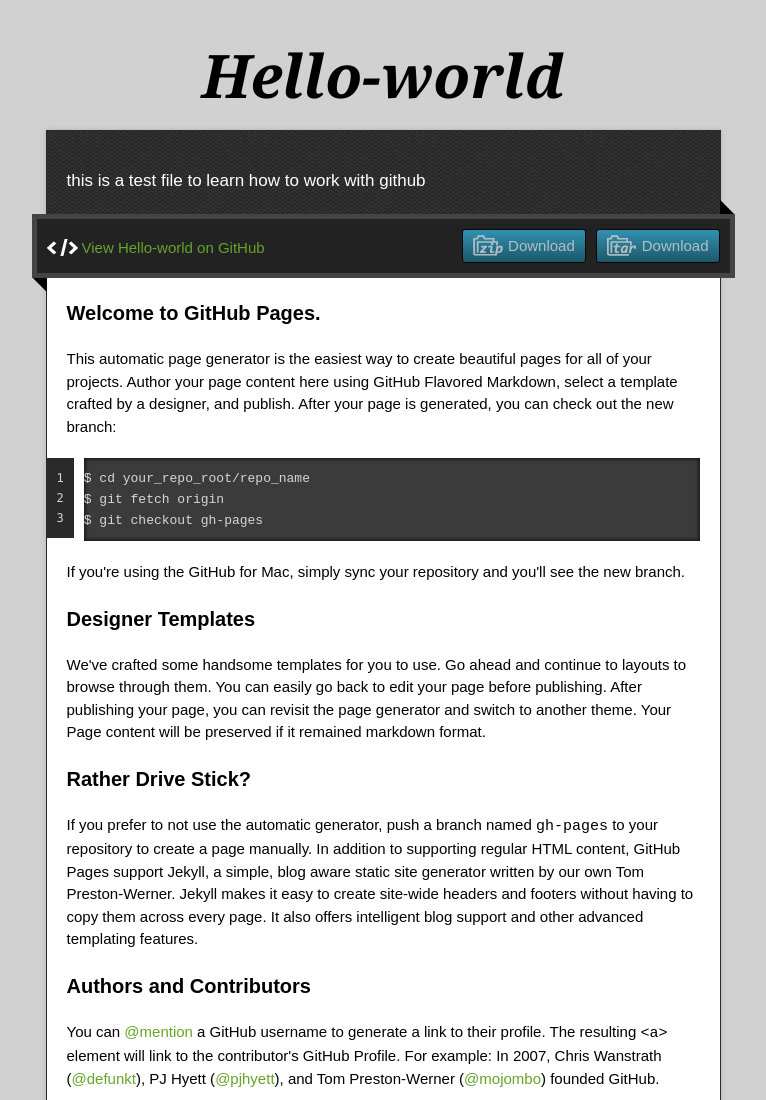
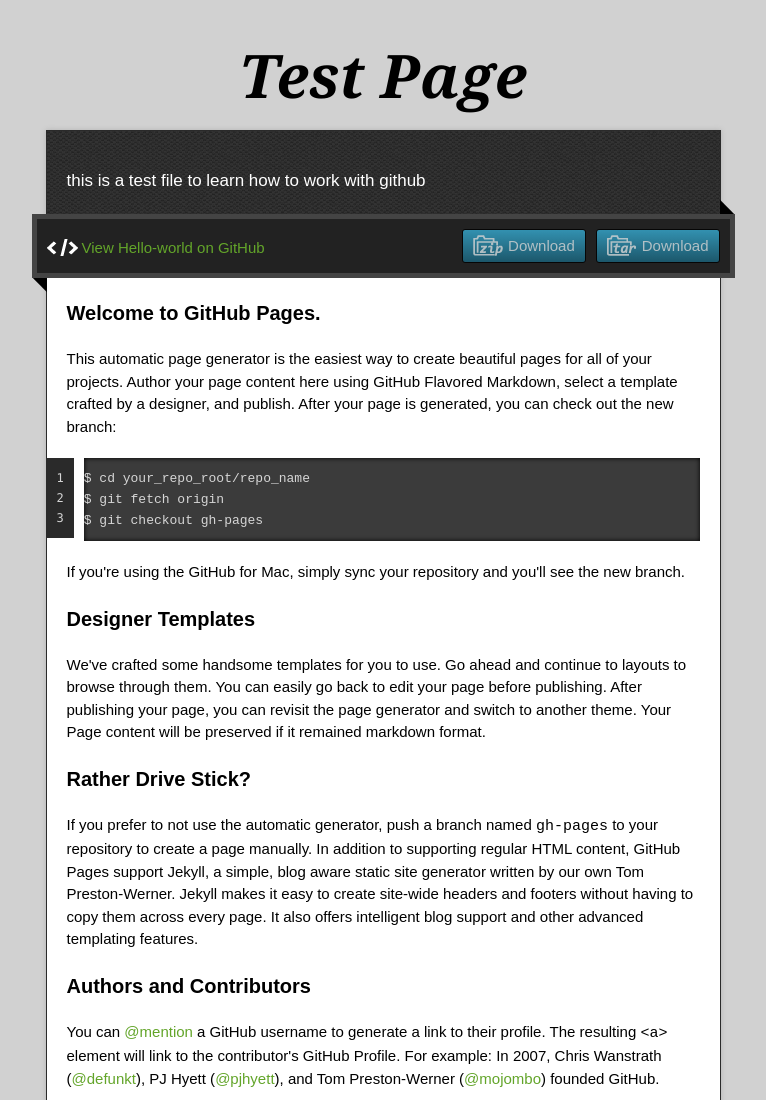
Before and after one commit to dsullivanMVP/hello-world, a plain HTML site: page index.html in a window 1280 px wide. Shown: the top 1100 px of the page, without its empty margins (257-1023 px from the left). Drawn offline with nearby package versions, Linux system fonts and the light colour scheme.

Commit message:
Update index.html

```diff
--- a/index.html
+++ b/index.html
@@ -22,7 +22,7 @@
 
   <div class="wrapper">
     <header>
-      <h1 class="title">Hello-world</h1>
+      <h1 class="title">Test Page</h1>
     </header>
     <div id="container">
       <p class="tagline">this is a test file to learn how to work with github</p>
```
